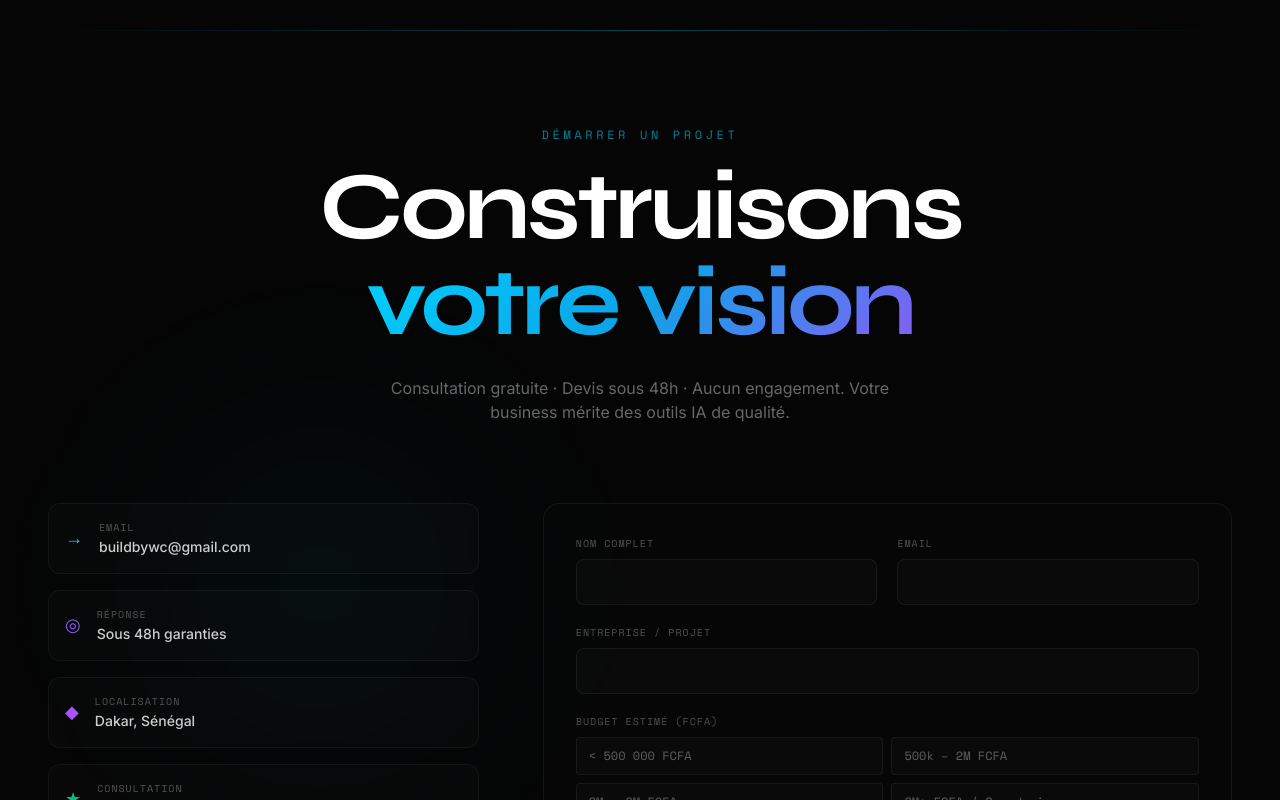
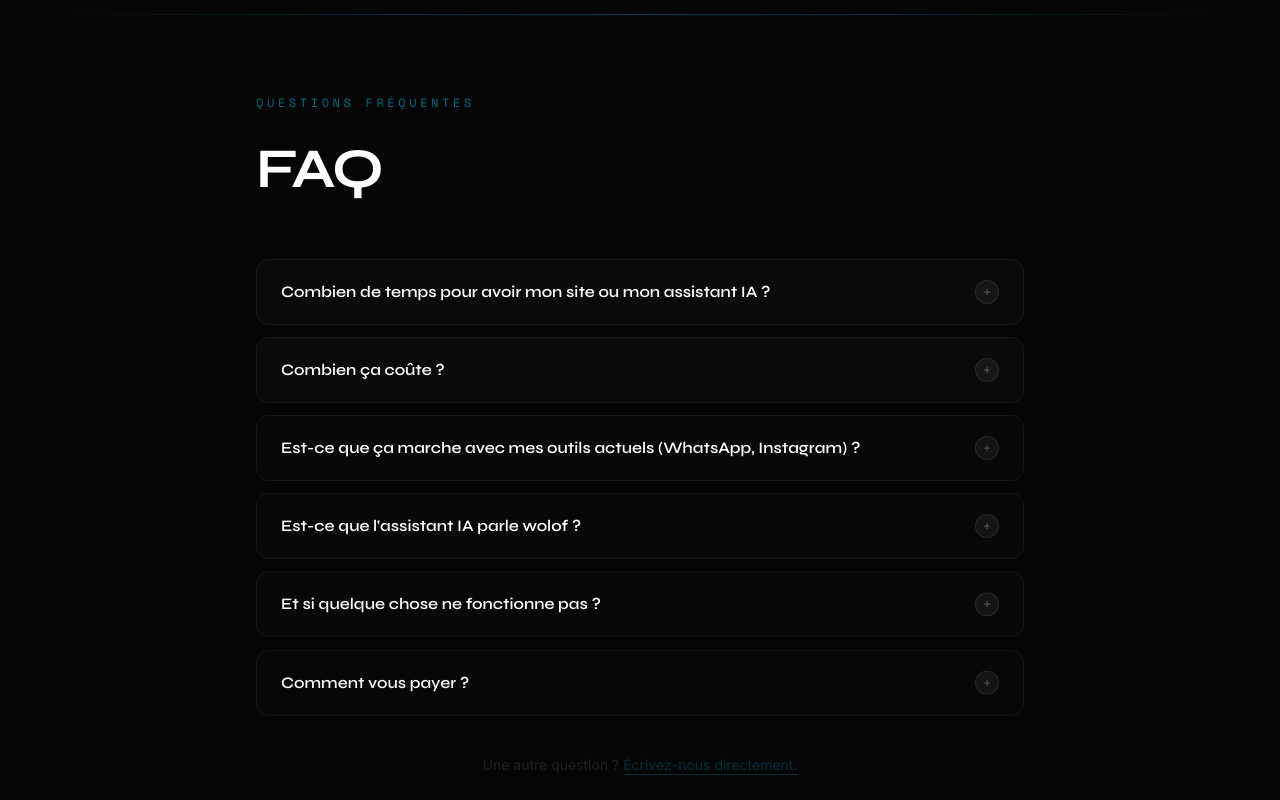
Before and after one commit to skyworksweb/skywoksweb, a Next.js app: page / in a window 1280 px wide. Shown: the part 8160-8960 px from the top of the page. Built offline with nearby package versions, Linux system fonts and the light colour scheme.

Commit message:
feat(faq): accordéon 6 questions/réponses avant le formulaire de contact

```diff
--- a/app/page.tsx
+++ b/app/page.tsx
@@ -13,6 +13,7 @@ import Process from "@/components/sections/Process";
 import WhyLocal from "@/components/sections/WhyLocal";
 import AISection from "@/components/sections/AISection";
 import Testimonials from "@/components/sections/Testimonials";
+import FAQ from "@/components/sections/FAQ";
 import Contact from "@/components/sections/Contact";
 import Footer from "@/components/layout/Footer";
 import { useLenis } from "@/hooks/useLenis";
@@ -92,6 +93,9 @@ export default function Home() {
           {/* Testimonials */}
           <Testimonials />
 
+          {/* FAQ */}
+          <FAQ />
+
           {/* Contact */}
           <Contact />
 
--- /dev/null
+++ b/components/sections/FAQ.tsx
@@ -0,0 +1,140 @@
+"use client";
+import { useRef, useState } from "react";
+import { motion, useInView, AnimatePresence } from "framer-motion";
+
+const faqs = [
+  {
+    q: "Combien de temps pour avoir mon site ou mon assistant IA ?",
+    a: "Un site Express est livré en 7 à 14 jours. Un assistant IA est opérationnel en quelques jours après la collecte de vos informations.",
+  },
+  {
+    q: "Combien ça coûte ?",
+    a: "Nos offres démarrent à 100 000 FCFA. Le tarif exact dépend de vos besoins — on vous le donne clairement après l'audit gratuit, avec un prix fixe et sans surprise.",
+  },
+  {
+    q: "Est-ce que ça marche avec mes outils actuels (WhatsApp, Instagram) ?",
+    a: "Oui. On branche nos solutions sur vos canaux existants. Vous n'avez rien à changer.",
+  },
+  {
+    q: "Est-ce que l'assistant IA parle wolof ?",
+    a: "Oui. Nos assistants répondent en français et en wolof, selon vos clients.",
+  },
+  {
+    q: "Et si quelque chose ne fonctionne pas ?",
+    a: "On assure le suivi et la maintenance. Un problème, un message, on intervient. Vous n'êtes jamais seul.",
+  },
+  {
+    q: "Comment vous payer ?",
+    a: "Wave, Orange Money ou carte. Paiement échelonné possible sur les projets plus importants.",
+  },
+];
+
+function FAQItem({ faq, index, inView }: { faq: typeof faqs[0]; index: number; inView: boolean }) {
+  const [open, setOpen] = useState(false);
+
+  return (
+    <motion.div
+      initial={{ opacity: 0, y: 24 }}
+      animate={inView ? { opacity: 1, y: 0 } : {}}
+      transition={{ duration: 0.55, delay: 0.1 + index * 0.07, ease: [0.22, 1, 0.36, 1] }}
+      className="rounded-xl overflow-hidden"
+      style={{
+        border: open ? "1px solid rgba(0,212,255,0.2)" : "1px solid rgba(255,255,255,0.07)",
+        transition: "border-color 0.3s ease",
+      }}
+    >
+      <button
+        onClick={() => setOpen(!open)}
+        className="w-full flex items-center justify-between gap-4 px-6 py-5 text-left"
+        style={{ background: open ? "rgba(0,212,255,0.04)" : "rgba(255,255,255,0.02)" }}
+      >
+        <span className="font-display font-semibold text-white text-sm md:text-base leading-snug">
+          {faq.q}
+        </span>
+        <motion.span
+          className="shrink-0 w-6 h-6 rounded-full flex items-center justify-center font-mono text-sm"
+          style={{
+            background: open ? "rgba(0,212,255,0.15)" : "rgba(255,255,255,0.05)",
+            color: open ? "#00D4FF" : "rgba(255,255,255,0.3)",
+            border: open ? "1px solid rgba(0,212,255,0.3)" : "1px solid rgba(255,255,255,0.08)",
+          }}
+          animate={{ rotate: open ? 45 : 0 }}
+          transition={{ duration: 0.3, ease: [0.22, 1, 0.36, 1] }}
+        >
+          +
+        </motion.span>
+      </button>
+
+      <AnimatePresence initial={false}>
+        {open && (
+          <motion.div
+            initial={{ height: 0, opacity: 0 }}
+            animate={{ height: "auto", opacity: 1 }}
+            exit={{ height: 0, opacity: 0 }}
+            transition={{ duration: 0.35, ease: [0.22, 1, 0.36, 1] }}
+            style={{ overflow: "hidden" }}
+          >
+            <p
+              className="px-6 pb-5 text-white/55 text-sm leading-relaxed"
+              style={{ borderTop: "1px solid rgba(255,255,255,0.05)" }}
+            >
+              <span className="block pt-4">{faq.a}</span>
+            </p>
+          </motion.div>
+        )}
+      </AnimatePresence>
+    </motion.div>
+  );
+}
+
+export default function FAQ() {
+  const ref = useRef(null);
+  const inView = useInView(ref, { once: true, margin: "-80px" });
+
+  return (
+    <section id="faq" className="relative py-20 md:py-28 px-4 md:px-12">
+      <div className="section-line mb-16 md:mb-20" />
+
+      <div className="max-w-3xl mx-auto">
+        {/* Header */}
+        <motion.div
+          ref={ref}
+          className="mb-10 md:mb-12"
+          initial={{ opacity: 0, y: 32 }}
+          animate={inView ? { opacity: 1, y: 0 } : {}}
+          transition={{ duration: 0.7, ease: [0.22, 1, 0.36, 1] }}
+        >
+          <span className="font-mono text-xs tracking-[0.3em] text-electric/50 uppercase block mb-4">
+            Questions fréquentes
+          </span>
+          <h2
+            className="font-display font-bold text-white"
+            style={{ fontSize: "clamp(1.8rem, 5vw, 3.5rem)", letterSpacing: "-0.03em" }}
+          >
+            FAQ
+          </h2>
+        </motion.div>
+
+        {/* Accordion */}
+        <div className="space-y-3">
+          {faqs.map((faq, i) => (
+            <FAQItem key={i} faq={faq} index={i} inView={inView} />
+          ))}
+        </div>
+
+        {/* Bottom nudge */}
+        <motion.p
+          className="mt-10 text-center text-white/30 text-sm"
+          initial={{ opacity: 0 }}
+          animate={inView ? { opacity: 1 } : {}}
+          transition={{ duration: 0.6, delay: 0.6 }}
+        >
+          Une autre question ?{" "}
+          <a href="#contact" className="text-electric/60 hover:text-electric transition-colors underline underline-offset-4">
+            Écrivez-nous directement.
+          </a>
+        </motion.p>
+      </div>
+    </section>
+  );
+}
```
